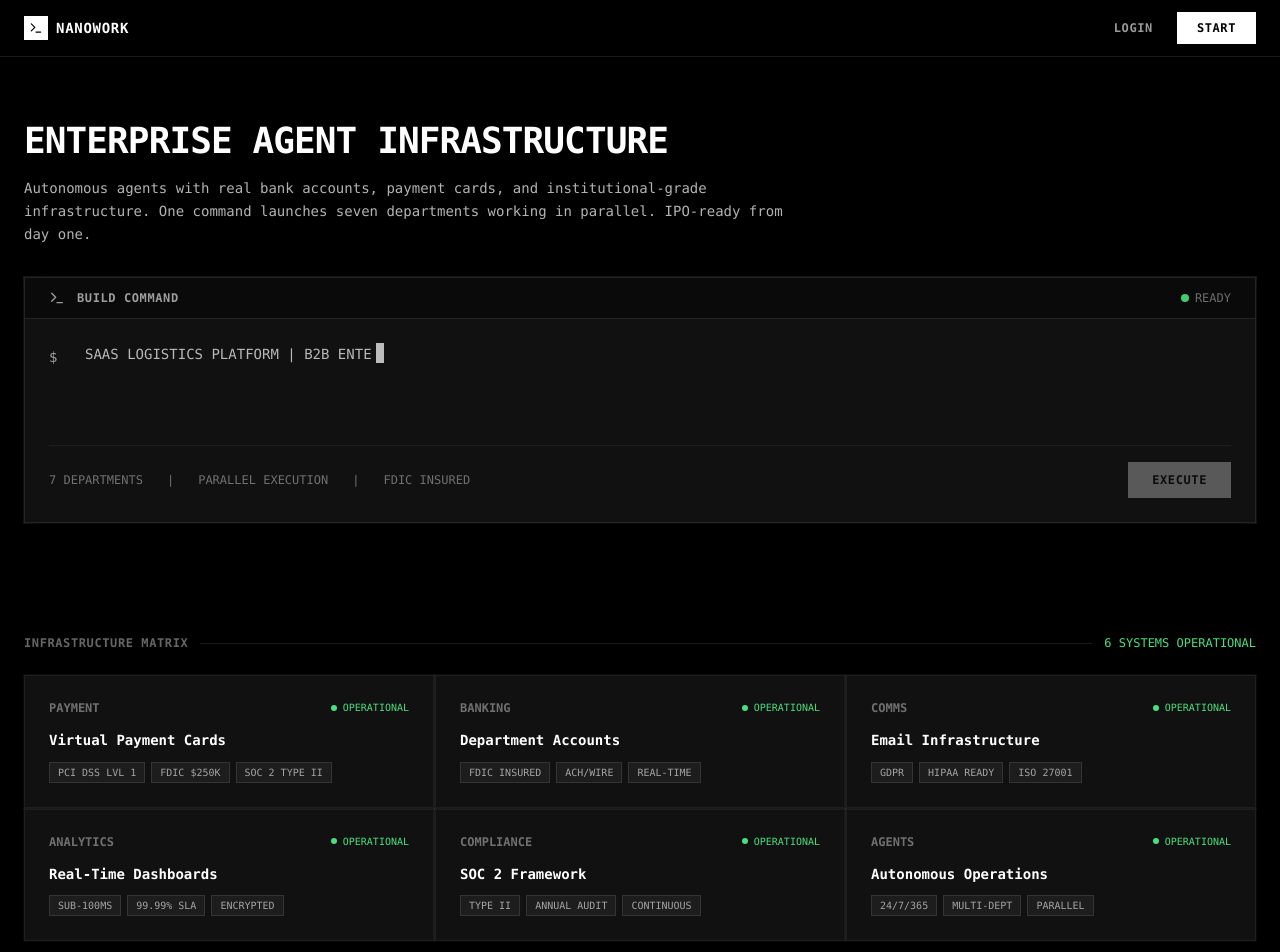
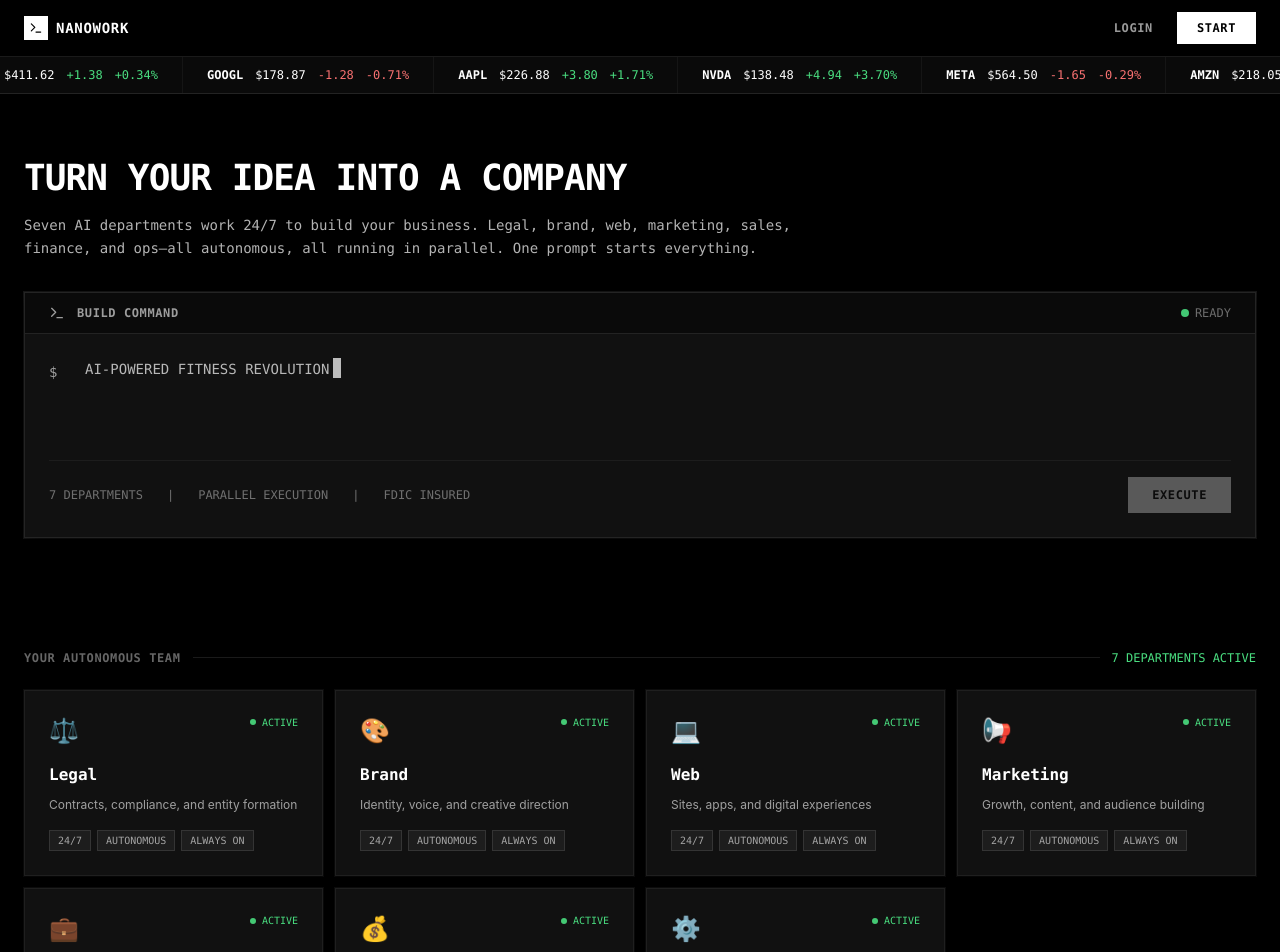
Before and after one commit to nanoworkai/nanowork, a React (Vite) app in the folder apps/web/: page / in a window 1280 px wide. Shown: the top 952 px of the page. Built offline with nearby package versions, Linux system fonts and the light colour scheme; no server answers.

Commit message:
can't even remember what this commit is about

```diff
--- a/apps/web/src/index.css
+++ b/apps/web/src/index.css
@@ -78,4 +78,22 @@
     background: linear-gradient(90deg, transparent, rgba(255, 255, 255, 0.08), transparent);
   }
 
+  /* Stock ticker scroll animation */
+  @keyframes scroll {
+    0% {
+      transform: translateX(0);
+    }
+    100% {
+      transform: translateX(-50%);
+    }
+  }
+
+  .animate-scroll {
+    animation: scroll 60s linear infinite;
+  }
+
+  .animate-scroll:hover {
+    animation-play-state: paused;
+  }
+
 }
--- a/apps/web/src/pages/Home.tsx
+++ b/apps/web/src/pages/Home.tsx
@@ -15,10 +15,87 @@ import { ArrowRight, Terminal } from "lucide-react";
  */
 
 const TYPING_EXAMPLES = [
-  "FINTECH PAYMENT INFRA | $10M ARR TARGET",
-  "SAAS LOGISTICS PLATFORM | B2B ENTERPRISE",
-  "AI HEALTHCARE DIAGNOSTIC | FDA COMPLIANT",
+  "NEXT-GEN SOCIAL NETWORK FOR CREATORS",
+  "AI-POWERED FITNESS REVOLUTION",
+  "SUSTAINABLE FASHION MARKETPLACE",
 ];
+
+// Mock stock data for NYSE crawl
+const STOCKS = [
+  { symbol: "MSFT", price: 412.38, change: 2.14, pct: 0.52 },
+  { symbol: "GOOGL", price: 178.92, change: -1.23, pct: -0.68 },
+  { symbol: "AAPL", price: 226.50, change: 3.42, pct: 1.53 },
+  { symbol: "NVDA", price: 138.75, change: 5.21, pct: 3.90 },
+  { symbol: "META", price: 563.28, change: -2.87, pct: -0.51 },
+  { symbol: "AMZN", price: 218.44, change: 1.92, pct: 0.89 },
+  { symbol: "TSLA", price: 345.67, change: -8.34, pct: -2.36 },
+  { symbol: "NFLX", price: 712.89, change: 4.56, pct: 0.64 },
+];
+
+// ──────────────────────────────────────────────────────────────────────────────
+// STOCK TICKER - NYSE-style crawl
+// ──────────────────────────────────────────────────────────────────────────────
+
+function StockTicker() {
+  const [stocks, setStocks] = useState(STOCKS);
+
+  useEffect(() => {
+    const interval = setInterval(() => {
+      setStocks((prev) =>
+        prev.map((stock) => {
+          const volatility = Math.random() * 0.5 - 0.25;
+          const priceChange = stock.price * (volatility / 100);
+          const newPrice = stock.price + priceChange;
+          const newChange = stock.change + priceChange;
+          const newPct = (newChange / (newPrice - newChange)) * 100;
+
+          return {
+            ...stock,
+            price: newPrice,
+            change: newChange,
+            pct: newPct,
+          };
+        })
+      );
+    }, 3000);
+
+    return () => clearInterval(interval);
+  }, []);
+
+  return (
+    <div className="bg-surface-1 border-b border-white/10 overflow-hidden">
+      <div className="flex animate-scroll">
+        {[...stocks, ...stocks].map((stock, i) => (
+          <div
+            key={i}
+            className="flex items-center gap-3 px-6 py-2.5 border-r border-white/5 whitespace-nowrap flex-shrink-0"
+          >
+            <span className="text-xs font-mono font-bold text-white">{stock.symbol}</span>
+            <span className="text-xs font-mono text-white tabular-nums">
+              ${stock.price.toFixed(2)}
+            </span>
+            <span
+              className={`text-xs font-mono tabular-nums ${
+                stock.change >= 0 ? "text-green-400" : "text-red-400"
+              }`}
+            >
+              {stock.change >= 0 ? "+" : ""}
+              {stock.change.toFixed(2)}
+            </span>
+            <span
+              className={`text-xs font-mono tabular-nums ${
+                stock.pct >= 0 ? "text-green-400" : "text-red-400"
+              }`}
+            >
+              {stock.pct >= 0 ? "+" : ""}
+              {stock.pct.toFixed(2)}%
+            </span>
+          </div>
+        ))}
+      </div>
+    </div>
+  );
+}
 
 // ──────────────────────────────────────────────────────────────────────────────
 // TERMINAL PROMPT INPUT
@@ -165,69 +242,79 @@ function TerminalPrompt() {
 // DATA GRID - Infrastructure specs
 // ──────────────────────────────────────────────────────────────────────────────
 
-function InfrastructureGrid() {
-  const items = [
+function DepartmentGrid() {
+  const departments = [
     {
-      code: "PAYMENT",
-      title: "Virtual Payment Cards",
-      specs: ["PCI DSS LVL 1", "FDIC $250K", "SOC 2 TYPE II"],
-      status: "OPERATIONAL",
+      icon: "⚖️",
+      name: "Legal",
+      description: "Contracts, compliance, and entity formation",
+      capabilities: ["24/7", "AUTONOMOUS", "ALWAYS ON"],
     },
     {
-      code: "BANKING",
-      title: "Department Accounts",
-      specs: ["FDIC INSURED", "ACH/WIRE", "REAL-TIME"],
-      status: "OPERATIONAL",
+      icon: "🎨",
+      name: "Brand",
+      description: "Identity, voice, and creative direction",
+      capabilities: ["24/7", "AUTONOMOUS", "ALWAYS ON"],
     },
     {
-      code: "COMMS",
-      title: "Email Infrastructure",
-      specs: ["GDPR", "HIPAA READY", "ISO 27001"],
-      status: "OPERATIONAL",
+      icon: "💻",
+      name: "Web",
+      description: "Sites, apps, and digital experiences",
+      capabilities: ["24/7", "AUTONOMOUS", "ALWAYS ON"],
     },
     {
-      code: "ANALYTICS",
-      title: "Real-Time Dashboards",
-      specs: ["SUB-100MS", "99.99% SLA", "ENCRYPTED"],
-      status: "OPERATIONAL",
+      icon: "📢",
+      name: "Marketing",
+      description: "Growth, content, and audience building",
+      capabilities: ["24/7", "AUTONOMOUS", "ALWAYS ON"],
     },
     {
-      code: "COMPLIANCE",
-      title: "SOC 2 Framework",
-      specs: ["TYPE II", "ANNUAL AUDIT", "CONTINUOUS"],
-      status: "OPERATIONAL",
+      icon: "💼",
+      name: "Sales",
+      description: "Pipeline, outreach, and deal closing",
+      capabilities: ["24/7", "AUTONOMOUS", "ALWAYS ON"],
     },
     {
-      code: "AGENTS",
-      title: "Autonomous Operations",
-      specs: ["24/7/365", "MULTI-DEPT", "PARALLEL"],
-      status: "OPERATIONAL",
+      icon: "💰",
+      name: "Finance",
+      description: "Revenue, expenses, and financial ops",
+      capabilities: ["24/7", "AUTONOMOUS", "ALWAYS ON"],
+    },
+    {
+      icon: "⚙️",
+      name: "Operations",
+      description: "Systems, processes, and execution",
+      capabilities: ["24/7", "AUTONOMOUS", "ALWAYS ON"],
     },
   ];
 
   return (
-    <div className="grid md:grid-cols-2 lg:grid-cols-3 gap-px bg-white/10">
-      {items.map((item, i) => (
-        <div key={i} className="card rounded-none border-0 p-6 hover:bg-surface-3 transition-colors">
+    <div className="grid md:grid-cols-2 lg:grid-cols-3 xl:grid-cols-4 gap-3">
+      {departments.map((dept, i) => (
+        <div key={i} className="card rounded-none border border-white/10 p-6 hover:bg-surface-3 transition-colors">
           <div className="flex items-start justify-between mb-4">
-            <div className="text-xs font-mono font-bold text-white/40">{item.code}</div>
+            <span className="text-2xl">{dept.icon}</span>
             <div className="flex items-center gap-1.5">
-              <div className="w-1.5 h-1.5 rounded-full bg-green-400" />
-              <span className="text-[10px] font-mono text-green-400">{item.status}</span>
+              <div className="w-1.5 h-1.5 rounded-full bg-green-400 animate-pulse" />
+              <span className="text-[10px] font-mono text-green-400">ACTIVE</span>
             </div>
           </div>
 
-          <h3 className="text-sm font-mono font-bold text-white mb-3 leading-tight">
-            {item.title}
+          <h3 className="text-base font-mono font-bold text-white mb-2">
+            {dept.name}
           </h3>
 
+          <p className="text-xs text-white/60 mb-4 leading-relaxed">
+            {dept.description}
+          </p>
+
           <div className="flex flex-wrap gap-1.5">
-            {item.specs.map((spec, j) => (
+            {dept.capabilities.map((cap, j) => (
               <span
                 key={j}
                 className="px-2 py-0.5 rounded-none bg-white/5 text-[10px] font-mono text-white/60 border border-white/10"
               >
-                {spec}
+                {cap}
               </span>
             ))}
           </div>
@@ -284,36 +371,38 @@ export default function Home() {
         </div>
       </header>
 
+      {/* Stock Ticker */}
+      <StockTicker />
+
       {/* Main Content */}
       <main className="max-w-[1800px] mx-auto px-6">
         {/* Hero Section - Dense, terminal-style */}
         <section className="py-16">
           <div className="mb-8">
             <h1 className="text-4xl font-mono font-bold text-white uppercase tracking-tight mb-4">
-              Enterprise Agent Infrastructure
+              Turn Your Idea Into a Company
             </h1>
             <p className="text-sm font-mono text-white/70 max-w-3xl leading-relaxed">
-              Autonomous agents with real bank accounts, payment cards, and institutional-grade infrastructure.
-              One command launches seven departments working in parallel. IPO-ready from day one.
+              Seven AI departments work 24/7 to build your business. Legal, brand, web, marketing, sales, finance, and ops—all autonomous, all running in parallel. One prompt starts everything.
             </p>
           </div>
 
           <TerminalPrompt />
         </section>
 
-        {/* Infrastructure Grid */}
+        {/* Department Grid */}
         <section className="py-12">
           <div className="mb-6">
             <div className="flex items-center gap-3">
               <span className="text-xs font-mono font-bold text-white/40 uppercase tracking-wider">
-                Infrastructure Matrix
+                Your Autonomous Team
               </span>
               <div className="flex-1 h-px bg-white/10" />
-              <span className="text-xs font-mono text-green-400">6 SYSTEMS OPERATIONAL</span>
+              <span className="text-xs font-mono text-green-400">7 DEPARTMENTS ACTIVE</span>
             </div>
           </div>
 
-          <InfrastructureGrid />
+          <DepartmentGrid />
         </section>
 
         {/* CTA - Terminal command style */}
```
